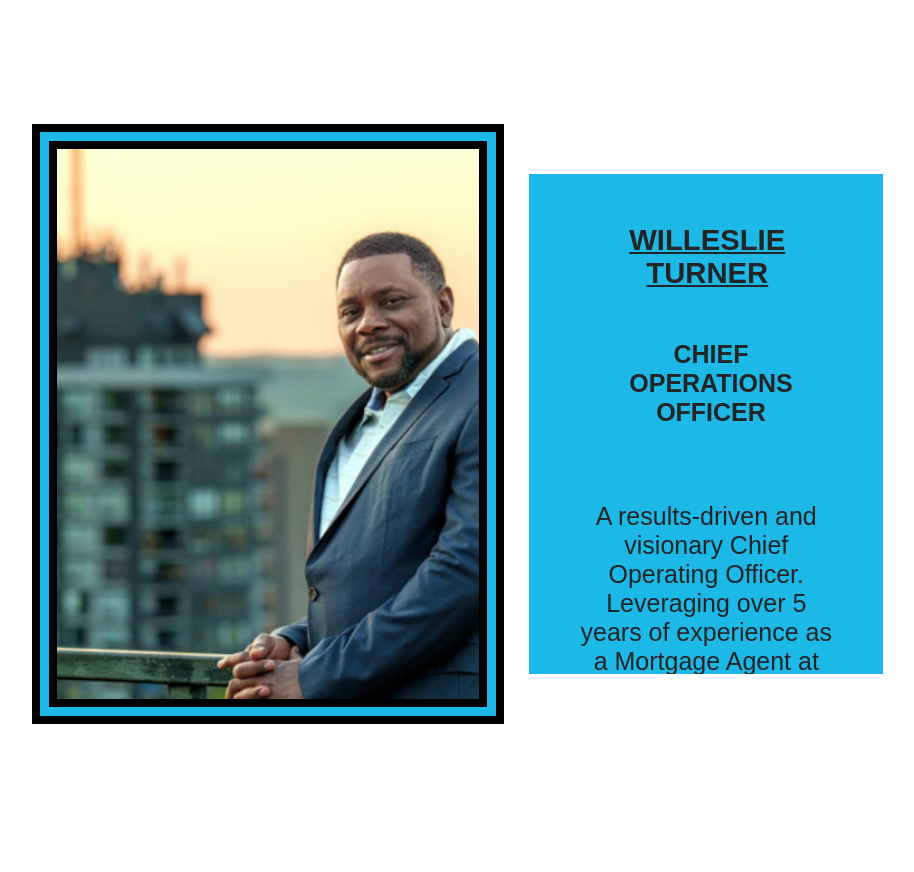
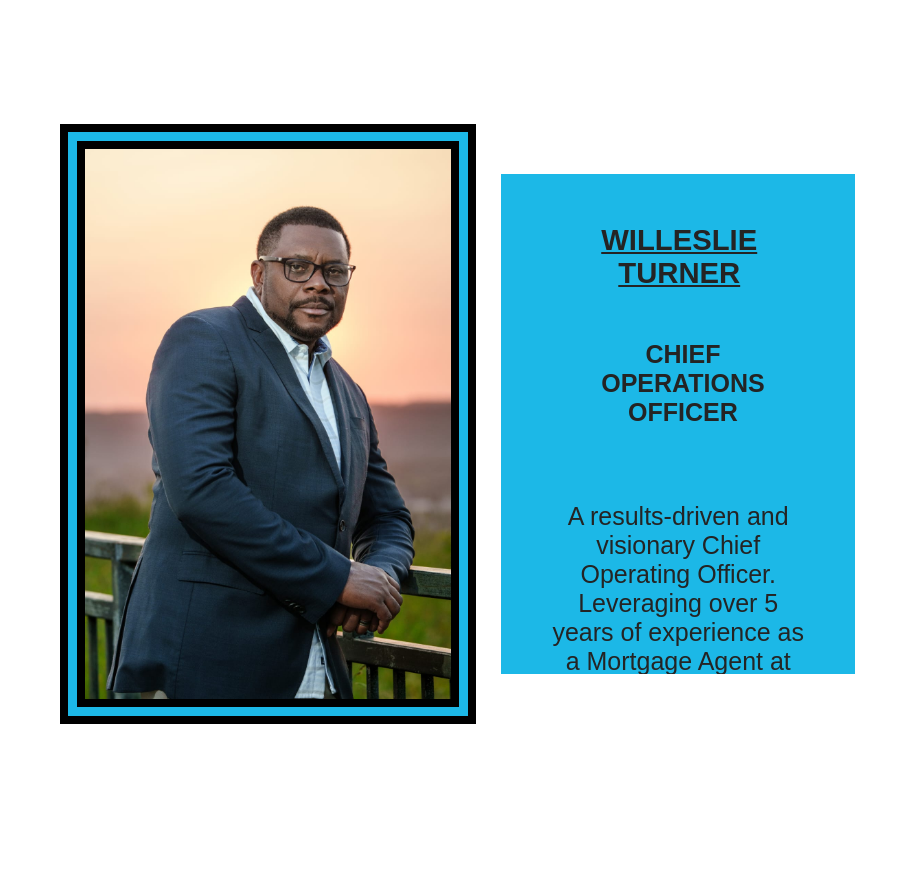
Before and after one commit to Courressa/SunCon, a plain HTML site: page our team.html in a window 1280 px wide. Shown: the part 2600-3472 px from the top of the page, without its empty margins (195-1109 px from the left). Drawn offline with Linux system fonts and the light colour scheme; a web font is replaced by a local one.

Commit message:
update image for Willeslie Turner in Our Team

```diff
--- a/our team.html
+++ b/our team.html
@@ -61,7 +61,7 @@
 
             </div>
             <div class="content">
-                <img src="./Resources/Images/WILLESLIE TURNER.png">
+                <img src="./Resources/Images/WILLESLIE TURNER.1.jpeg">
                 <section>
                     <h3>WILLESLIE TURNER</h3>
                     <h4>CHIEF OPERATIONS OFFICER</h4>
```
Also changed, not shown: Resources/Images/WILLESLIE TURNER.1.jpeg (added).
